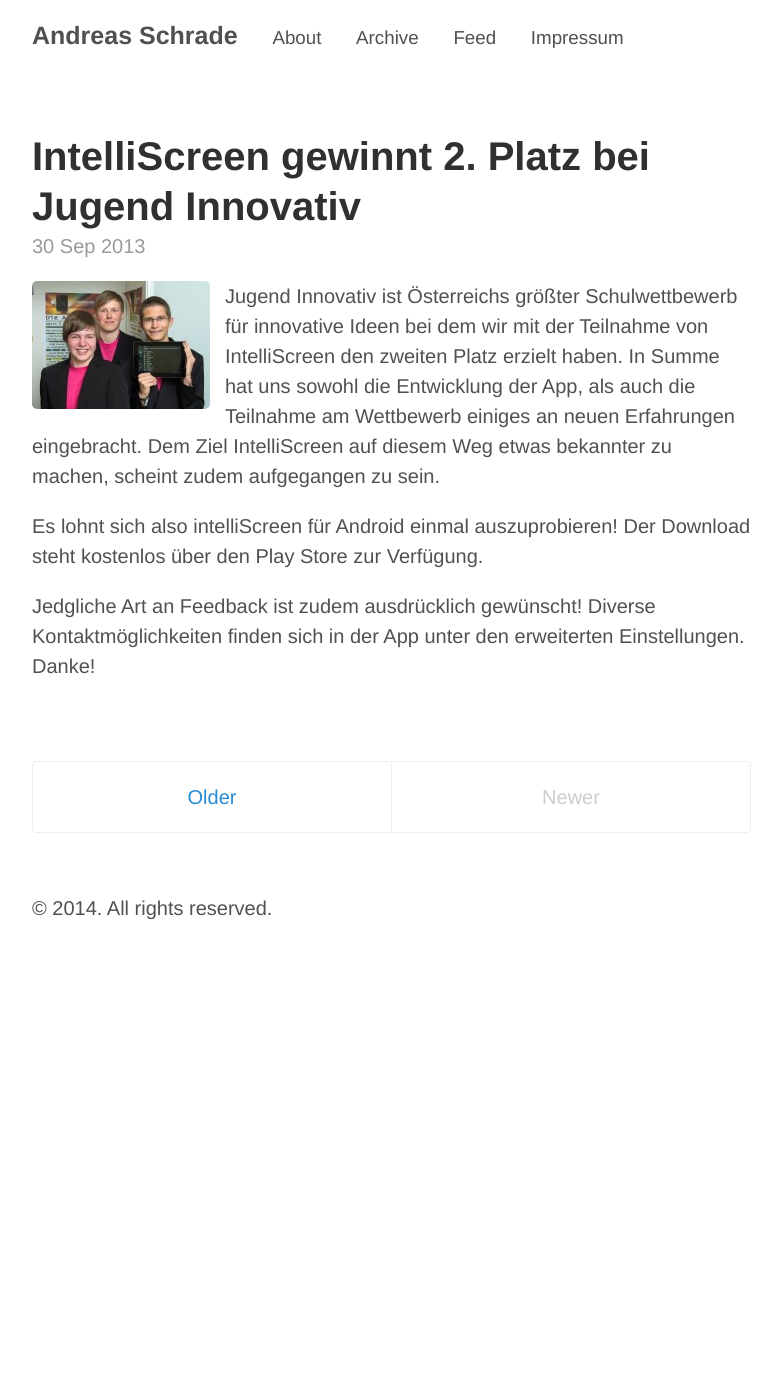
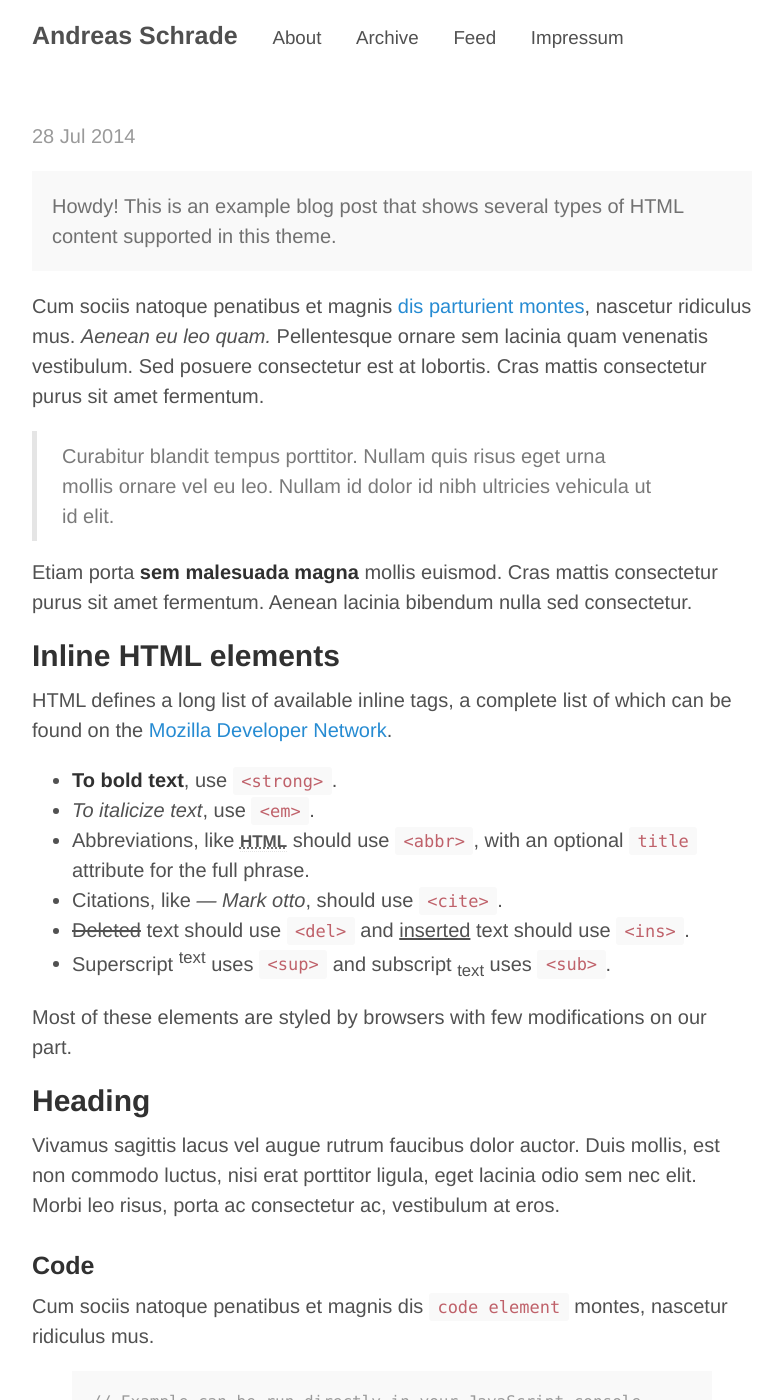
Before and after one commit to andreasschrade/andreasschrade.github.com, a Jekyll site: the page built from index.html, in a window 1280 px wide and 1400 px high. Shown: the whole window, without its empty margins (248-1030 px from the left). Built offline with Jekyll 4.4.1, drawn with Linux system fonts in a browser that asks for light colours; Markdown is read by kramdown in place of the engine named in the settings; the list of posts is cut into pages by our own code; some of the changed text lies outside the part shown.

```diff
--- /dev/null
+++ b/_posts/2000-01-01-example-content.md
@@ -0,0 +1,139 @@
+---
+layout: post
+title: In eigener Sache: Neuer Artikel in der Mobile Developer Zeitschrift
+---
+
+
+
+<div class="message">
+  Howdy! This is an example blog post that shows several types of HTML content supported in this theme.
+</div>
+
+Cum sociis natoque penatibus et magnis <a href="#">dis parturient montes</a>, nascetur ridiculus mus. *Aenean eu leo quam.* Pellentesque ornare sem lacinia quam venenatis vestibulum. Sed posuere consectetur est at lobortis. Cras mattis consectetur purus sit amet fermentum.
+
+> Curabitur blandit tempus porttitor. Nullam quis risus eget urna mollis ornare vel eu leo. Nullam id dolor id nibh ultricies vehicula ut id elit.
+
+Etiam porta **sem malesuada magna** mollis euismod. Cras mattis consectetur purus sit amet fermentum. Aenean lacinia bibendum nulla sed consectetur.
+
+## Inline HTML elements
+
+HTML defines a long list of available inline tags, a complete list of which can be found on the [Mozilla Developer Network](https://developer.mozilla.org/en-US/docs/Web/HTML/Element).
+
+- **To bold text**, use `<strong>`.
+- *To italicize text*, use `<em>`.
+- Abbreviations, like <abbr title="HyperText Markup Langage">HTML</abbr> should use `<abbr>`, with an optional `title` attribute for the full phrase.
+- Citations, like <cite>&mdash; Mark otto</cite>, should use `<cite>`.
+- <del>Deleted</del> text should use `<del>` and <ins>inserted</ins> text should use `<ins>`.
+- Superscript <sup>text</sup> uses `<sup>` and subscript <sub>text</sub> uses `<sub>`.
+
+Most of these elements are styled by browsers with few modifications on our part.
+
+## Heading
+
+Vivamus sagittis lacus vel augue rutrum faucibus dolor auctor. Duis mollis, est non commodo luctus, nisi erat porttitor ligula, eget lacinia odio sem nec elit. Morbi leo risus, porta ac consectetur ac, vestibulum at eros.
+
+### Code
+
+Cum sociis natoque penatibus et magnis dis `code element` montes, nascetur ridiculus mus.
+
+{% highlight js %}
+// Example can be run directly in your JavaScript console
+
+// Create a function that takes two arguments and returns the sum of those arguments
+var adder = new Function("a", "b", "return a + b");
+
+// Call the function
+adder(2, 6);
+// > 8
+{% endhighlight %}
+
+Aenean lacinia bibendum nulla sed consectetur. Etiam porta sem malesuada magna mollis euismod. Fusce dapibus, tellus ac cursus commodo, tortor mauris condimentum nibh, ut fermentum massa.
+
+### Gists via GitHub Pages
+
+Vestibulum id ligula porta felis euismod semper. Nullam quis risus eget urna mollis ornare vel eu leo. Donec sed odio dui.
+
+{% gist 5555251 gist.md %}
+
+Aenean eu leo quam. Pellentesque ornare sem lacinia quam venenatis vestibulum. Nullam quis risus eget urna mollis ornare vel eu leo. Cum sociis natoque penatibus et magnis dis parturient montes, nascetur ridiculus mus. Donec sed odio dui. Vestibulum id ligula porta felis euismod semper.
+
+### Lists
+
+Cum sociis natoque penatibus et magnis dis parturient montes, nascetur ridiculus mus. Aenean lacinia bibendum nulla sed consectetur. Etiam porta sem malesuada magna mollis euismod. Fusce dapibus, tellus ac cursus commodo, tortor mauris condimentum nibh, ut fermentum massa justo sit amet risus.
+
+* Praesent commodo cursus magna, vel scelerisque nisl consectetur et.
+* Donec id elit non mi porta gravida at eget metus.
+* Nulla vitae elit libero, a pharetra augue.
+
+Donec ullamcorper nulla non metus auctor fringilla. Nulla vitae elit libero, a pharetra augue.
+
+1. Vestibulum id ligula porta felis euismod semper.
+2. Cum sociis natoque penatibus et magnis dis parturient montes, nascetur ridiculus mus.
+3. Maecenas sed diam eget risus varius blandit sit amet non magna.
+
+Cras mattis consectetur purus sit amet fermentum. Sed posuere consectetur est at lobortis.
+
+<dl>
+  <dt>HyperText Markup Language (HTML)</dt>
+  <dd>The language used to describe and define the content of a Web page</dd>
+
+  <dt>Cascading Style Sheets (CSS)</dt>
+  <dd>Used to describe the appearance of Web content</dd>
+
+  <dt>JavaScript (JS)</dt>
+  <dd>The programming language used to build advanced Web sites and applications</dd>
+</dl>
+
+Integer posuere erat a ante venenatis dapibus posuere velit aliquet. Morbi leo risus, porta ac consectetur ac, vestibulum at eros. Nullam quis risus eget urna mollis ornare vel eu leo.
+
+### Images
+
+Quisque consequat sapien eget quam rhoncus, sit amet laoreet diam tempus. Aliquam aliquam metus erat, a pulvinar turpis suscipit at.
+
+![placeholder](http://placehold.it/800x400 "Large example image")
+![placeholder](http://placehold.it/400x200 "Medium example image")
+![placeholder](http://placehold.it/200x200 "Small example image")
+
+### Tables
+
+Aenean lacinia bibendum nulla sed consectetur. Lorem ipsum dolor sit amet, consectetur adipiscing elit.
+
+<table>
+  <thead>
+    <tr>
+      <th>Name</th>
+      <th>Upvotes</th>
+      <th>Downvotes</th>
+    </tr>
+  </thead>
+  <tfoot>
+    <tr>
+      <td>Totals</td>
+      <td>21</td>
+      <td>23</td>
+    </tr>
+  </tfoot>
+  <tbody>
+    <tr>
+      <td>Alice</td>
+      <td>10</td>
+      <td>11</td>
+    </tr>
+    <tr>
+      <td>Bob</td>
+      <td>4</td>
+      <td>3</td>
+    </tr>
+    <tr>
+      <td>Charlie</td>
+      <td>7</td>
+      <td>9</td>
+    </tr>
+  </tbody>
+</table>
+
+Nullam id dolor id nibh ultricies vehicula ut id elit. Sed posuere consectetur est at lobortis. Nullam quis risus eget urna mollis ornare vel eu leo.
+
+-----
+
+Want to see something else added? <a href="https://github.com/poole/poole/issues/new">Open an issue.</a>
```
Also changed, not shown: _posts/2012-05-15-intelliscreen-update-140.md (+2 -1 lines).
